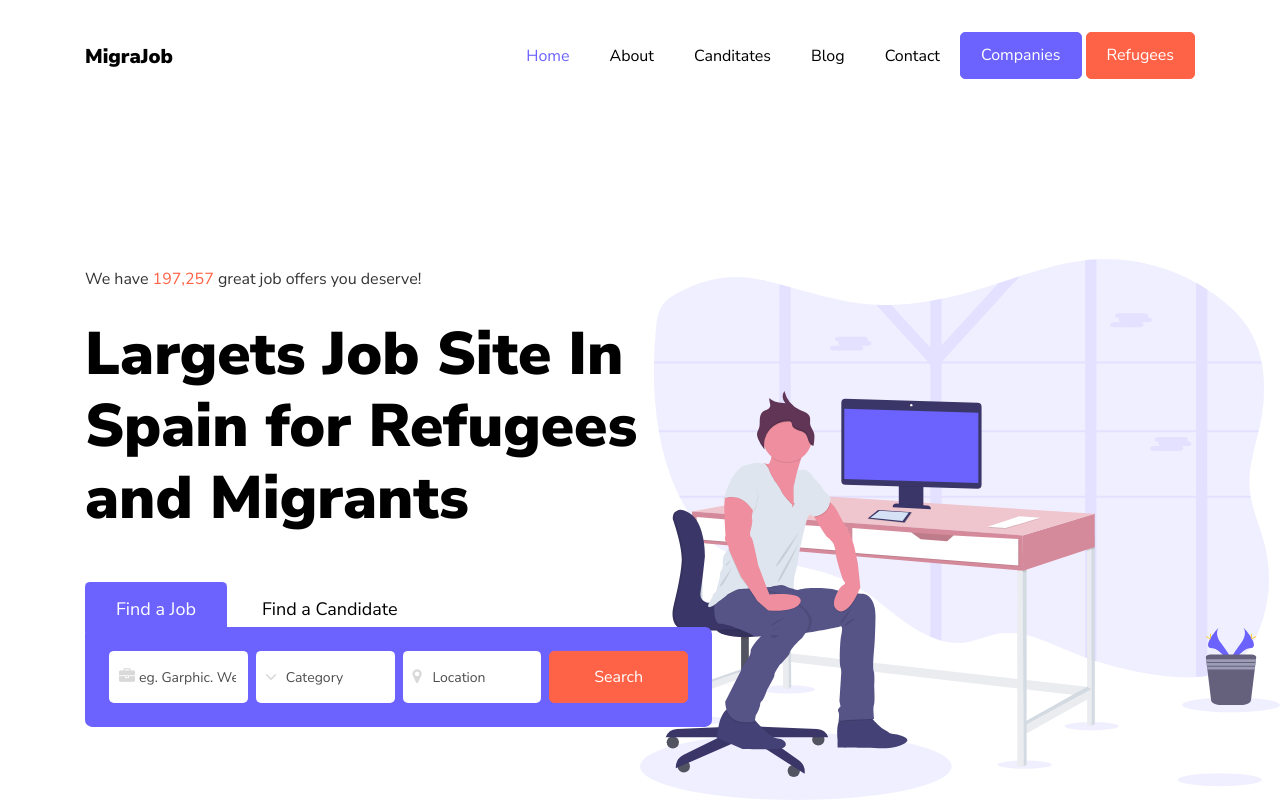
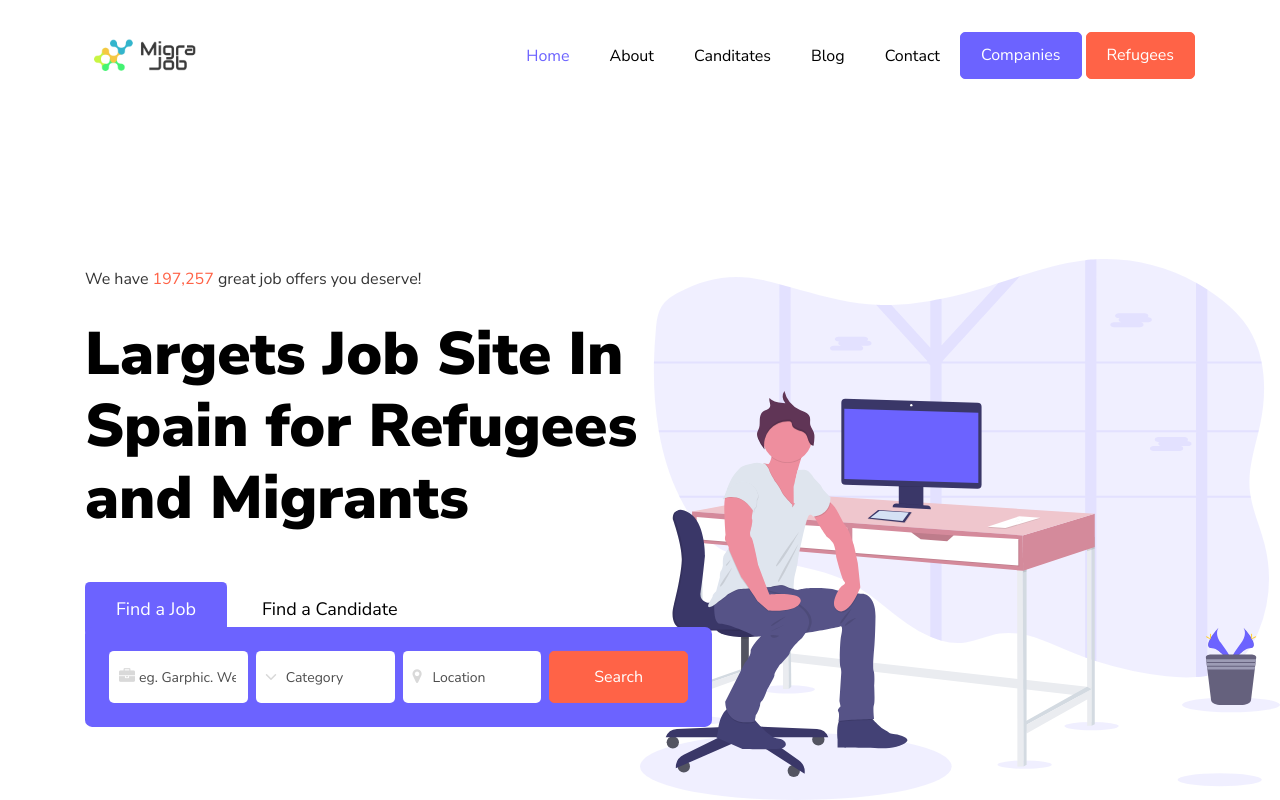
Before and after one commit to migrajob/website, a plain HTML site: page index.html in a window 1280 px wide. Shown: the top 800 px of the page. Drawn offline with Linux system fonts and the light colour scheme; some packages are replaced by stand-ins of ours; no server answers; files whose address does not match are found by name.

Commit message:
added logo

```diff
--- a/index.html
+++ b/index.html
@@ -30,7 +30,7 @@
 
 	  <nav class="navbar navbar-expand-lg navbar-dark ftco_navbar bg-dark ftco-navbar-light" id="ftco-navbar">
 	    <div class="container">
-	      <a class="navbar-brand" href="index.html">MigraJob</a>
+		    <a class="navbar-brand" href="index.html"><img src="images/logo.png" width="120"></a>
 	      <button class="navbar-toggler" type="button" data-toggle="collapse" data-target="#ftco-nav" aria-controls="ftco-nav" aria-expanded="false" aria-label="Toggle navigation">
 	        <span class="oi oi-menu"></span> Menu
 	      </button>
```
Also changed, not shown: images/logo.png (added).
